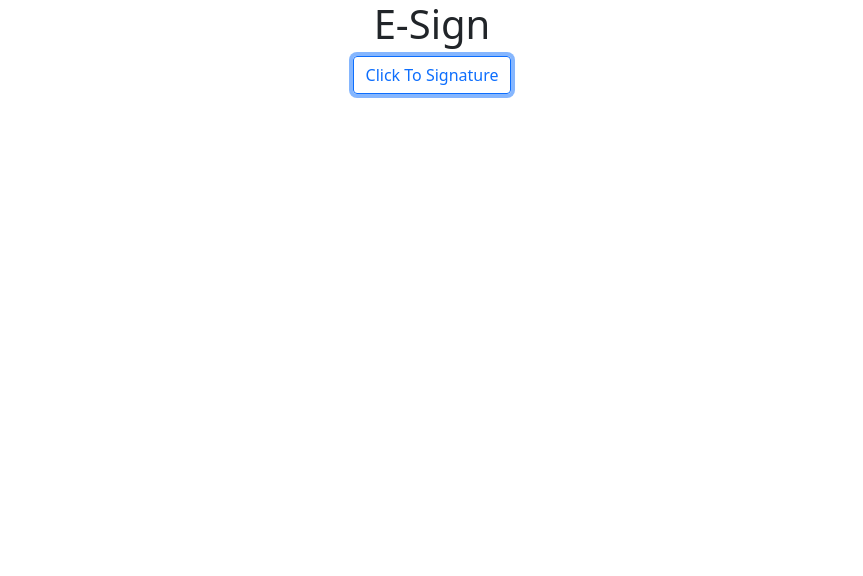
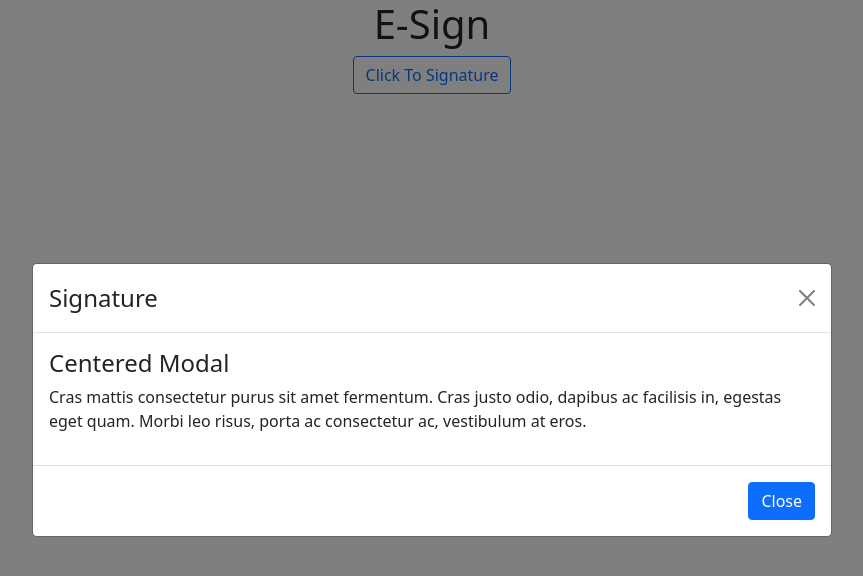
Before and after one commit to Animesh-weavers/esign, a React (Create React App) app: page / in a window 1280 px wide. Both pictures are taken after a click on the button "Click To Signature". Shown: the top 576 px of the page, without its empty margins (208-1071 px from the left). Built offline with nearby package versions, Linux system fonts and the light colour scheme.

Commit message:
setup modal

```diff
--- a/src/App.js
+++ b/src/App.js
@@ -1,16 +1,20 @@
 import React, { useState } from "react";
 import { Button } from "react-bootstrap";
 import "./App.css";
-import SigModal from "./Component/SigModal";
-
+import MyVerticallyCenteredModal from "./Component/MyVerticallyCenteredModal";
 
 const App = () => {
-  const [showModal,setShowModal]=useState(false);
+  const [showModal, setShowModal] = useState(false);
   return (
     <div className="App">
       <h1>E-Sign</h1>
-      <Button variant="outline-primary" onClick={()=>setShowModal(true)}>Click To Signature</Button>
-      <SigModal  />
+      <Button variant="outline-primary" onClick={() => setShowModal(true)}>
+        Click To Signature
+      </Button>
+      <MyVerticallyCenteredModal
+        show={showModal}
+        onHide={() => setShowModal(false)}
+      />
     </div>
   );
 };
--- a/src/Component/SigModal.js
+++ b/src/Component/MyVerticallyCenteredModal.js
@@ -1,7 +1,6 @@
-import { Button } from "bootstrap";
-import { Modal } from "react-bootstrap";
+import { Modal,Button } from "react-bootstrap";
 
-function SigModal(props) {
+const MyVerticallyCenteredModal=(props) =>{
   return (
     <Modal
       {...props}
@@ -11,7 +10,7 @@ function SigModal(props) {
     >
       <Modal.Header closeButton>
         <Modal.Title id="contained-modal-title-vcenter">
-          Modal heading
+          Signature
         </Modal.Title>
       </Modal.Header>
       <Modal.Body>
@@ -28,4 +27,5 @@ function SigModal(props) {
     </Modal>
   );
 }
-export default SigModal;
+
+export default MyVerticallyCenteredModal;
```
